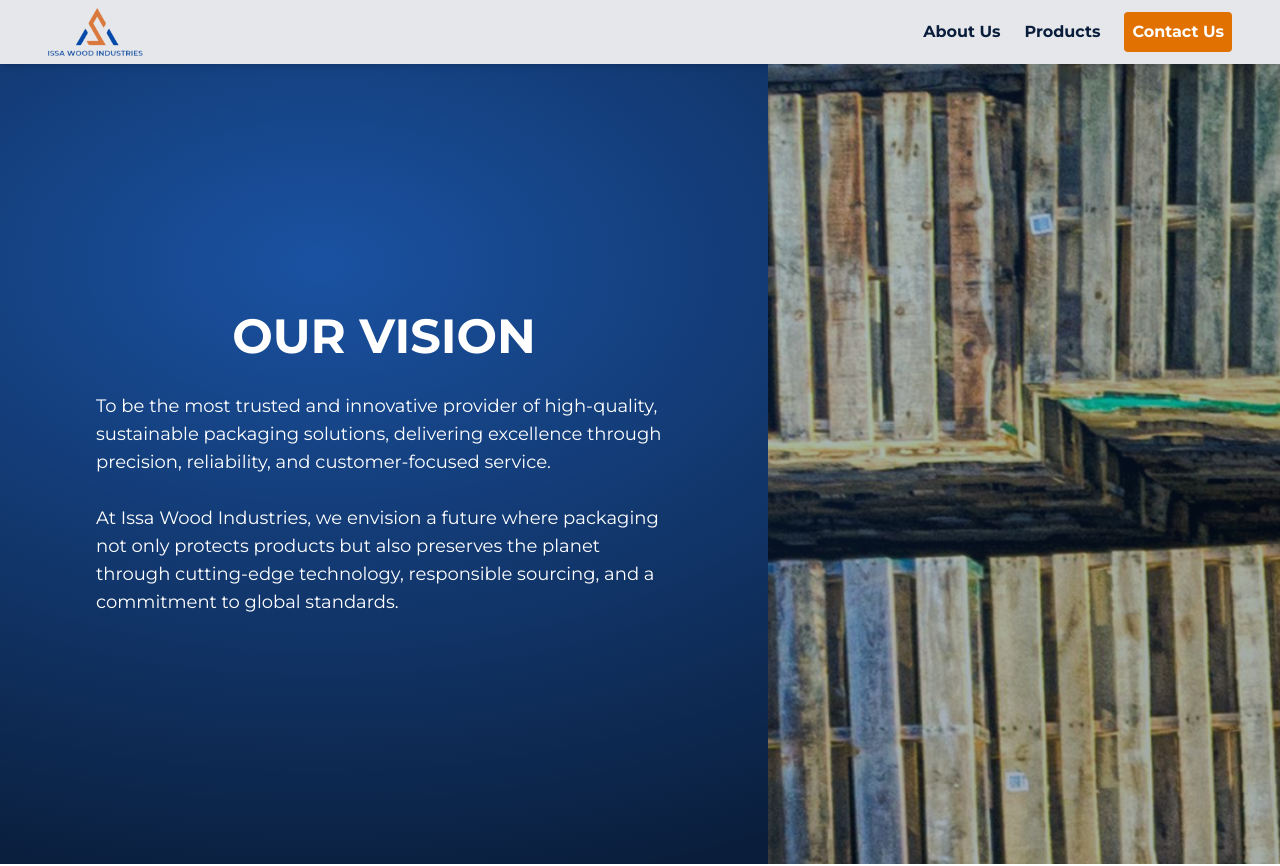
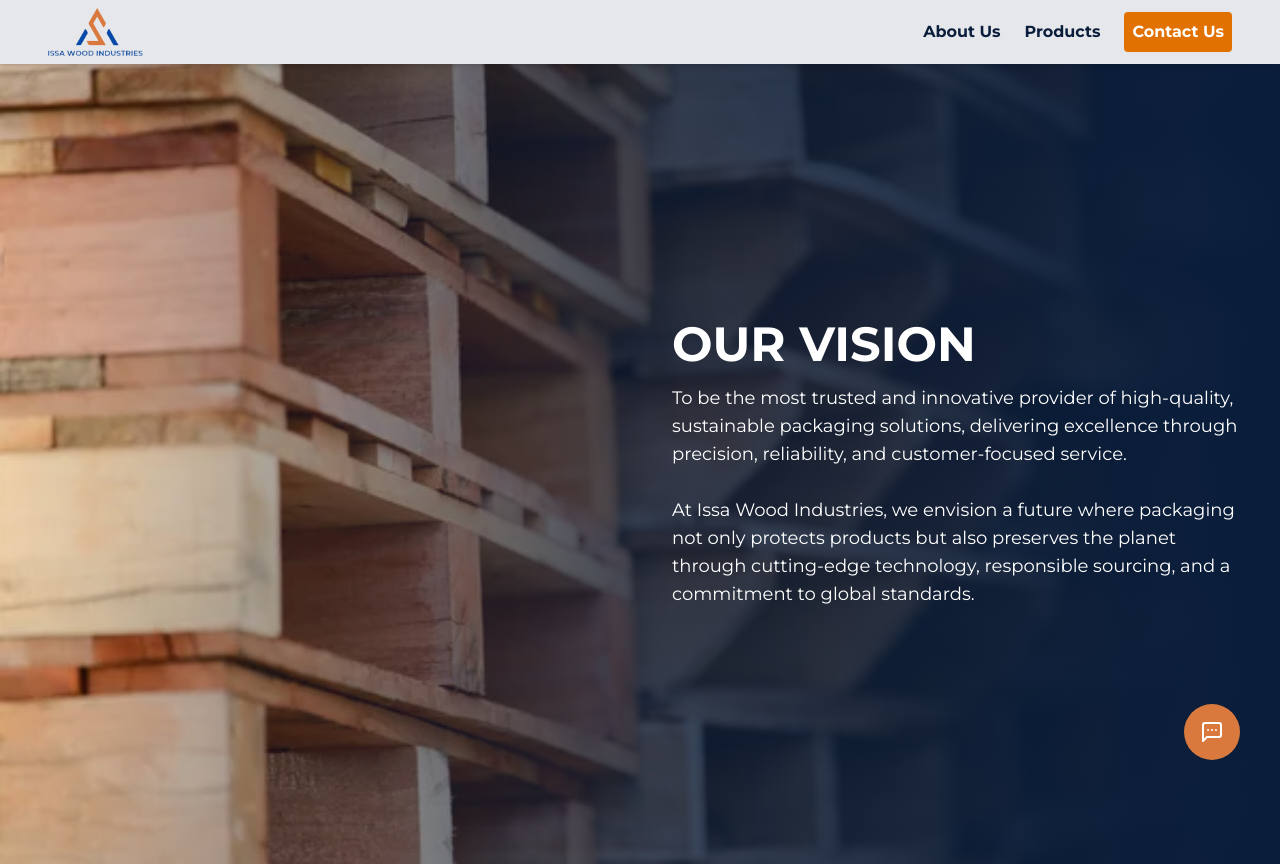
Before and after one commit to diya-hive/issa-website, a Next.js app: page /about in a window 1280 px wide. Shown: the top 866 px of the page. Built offline with nearby package versions, Linux system fonts and the light colour scheme; no server answers.

Commit message:
Floating CTA

```diff
--- a/app/about/page.tsx
+++ b/app/about/page.tsx
@@ -15,10 +15,10 @@ export const metadata: Metadata = await generateMeta({
 export default function About() {
   return (
     <>
-      <section className="bg-radial-[at_25%_25%] from-[#1A52A2] to-iblue to-75% z-0">
-        <div className="flex flex-col lg:flex-row z-10">
-          <div className="flex flex-col gap-8 w-full lg:w-[60%] items-center lg:justify-center text-white p-8 md:p-8 lg:p-0">
-            <h1 className="font-montesserat-bold text-4xl lg:text-5xl">
+      <section className="w-full h-[70vh] md:h-screen bg-[url('/VisionImage.jpg')] bg-cover z-0">
+        <div className="w-full h-full items-end justify-center text-white flex flex-col bg-iblue/65 md:bg-transparent md:bg-linear-to-r md:from-transparent md:via-iblue/75 md:to-iblue">
+          <div className="p-8 gap-2">
+            <h1 className="font-montesserat-bold text-4xl lg:text-5xl pb-4 text-center md:text-left">
               OUR VISION
             </h1>
             <p className="max-w-xl text-base lg:text-lg font-montesserat text-center md:text-left text-pretty">
@@ -31,13 +31,6 @@ export default function About() {
               cutting-edge technology, responsible sourcing, and a commitment to
               global standards.
             </p>
-          </div>
-          <div className="flex items-center w-full lg:w-[40%] h-[10vh] lg:h-screen">
-            <img
-              src="/AboutHero.png"
-              className="object-top object-cover w-full h-full opacity-80"
-              alt="Durable wooden pallet in a factory setting"
-            />
           </div>
         </div>
       </section>
--- /dev/null
+++ b/app/components/floatingbutton.tsx
@@ -0,0 +1,17 @@
+import Link from "next/link";
+import React from "react";
+import { MessageSquareMore } from "lucide-react";
+
+const FloatingButton = () => {
+  return (
+    <Link
+      href="/contact"
+      aria-label="Contact Us"
+      className="fixed bottom-10 right-10 z-[999] hover:scale-105 size-14 bg-iorange flex items-center justify-center rounded-full transition-transform"
+    >
+      <MessageSquareMore color={"white"} size={24} />
+    </Link>
+  );
+};
+
+export default FloatingButton;
--- a/app/layout.tsx
+++ b/app/layout.tsx
@@ -6,6 +6,7 @@ import Footer from "./components/footer";
 import { Toaster } from "sonner";
 import { mergeOpenGraph } from "@/lib/mergeOpenGraph";
 import { Analytics } from "@vercel/analytics/next";
+import FloatingButton from "./components/floatingbutton";
 
 export const metadata: Metadata = {
   metadataBase: new URL(
@@ -29,6 +30,7 @@ export default function RootLayout({
         {children}
         <Analytics />
         <Toaster richColors />
+        <FloatingButton />
         <Footer />
       </body>
     </html>
```
Also changed, not shown: public/HeroImage.jpg (added), public/VisionImage.jpg (added).
